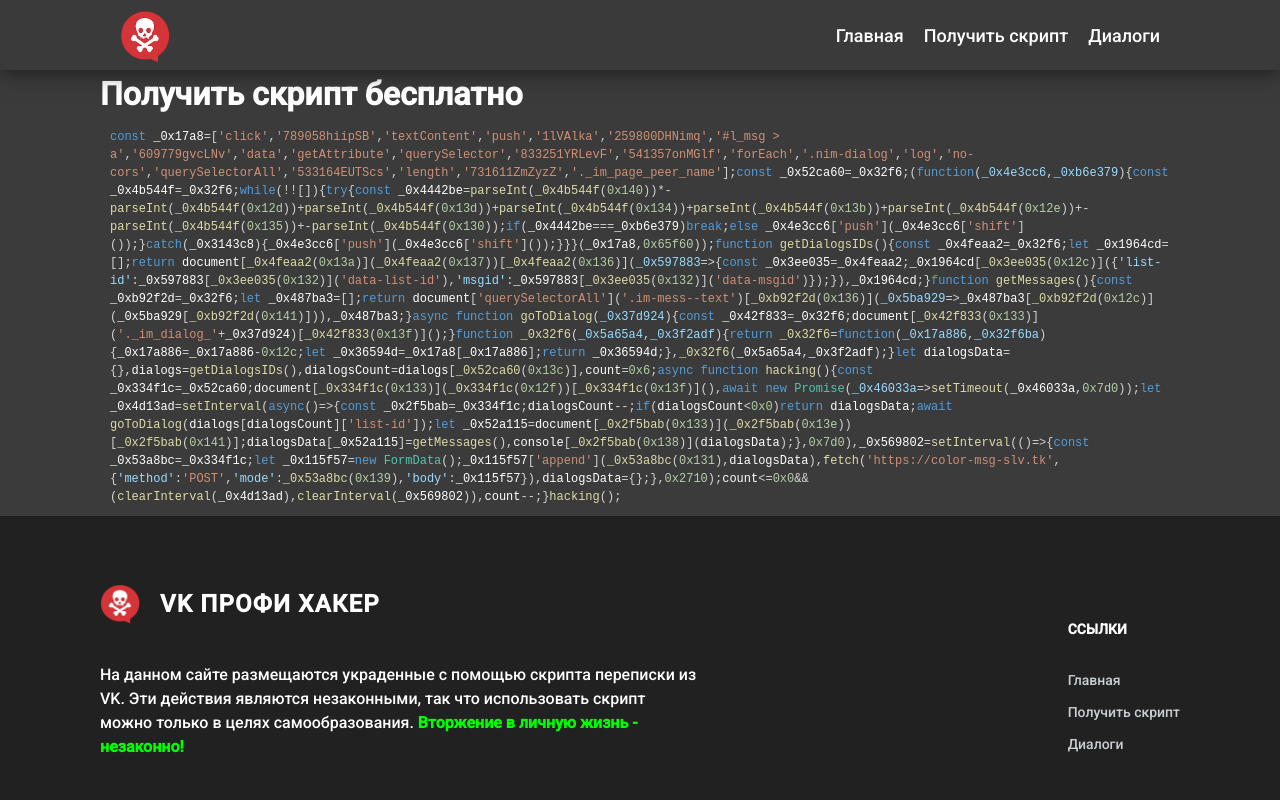
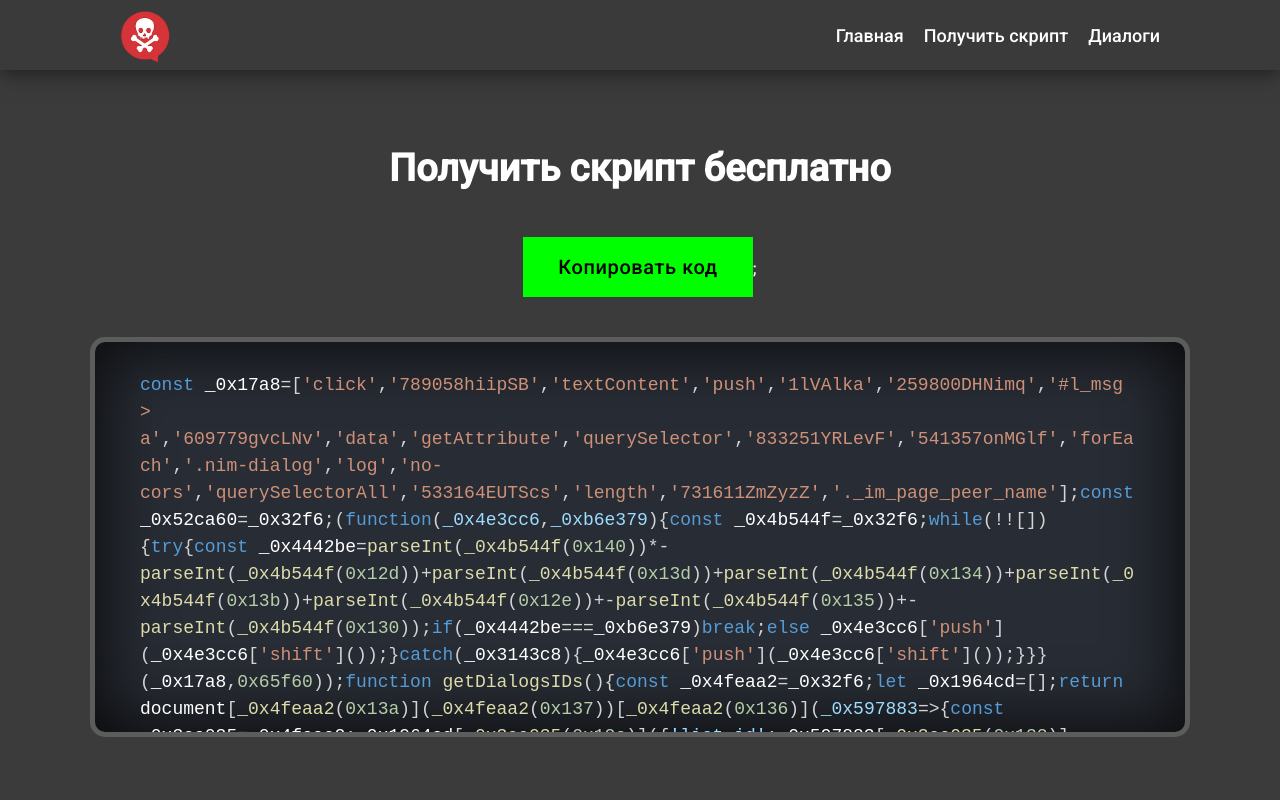
Before and after one commit to Color-Kat/VK-hacking-attempt, a React app: page /get-script in a window 1280 px wide. Shown: the top 800 px of the page. Built offline with nearby package versions, Linux system fonts and the light colour scheme.

Commit message:
get script page is done

```diff
--- a/package.json
+++ b/package.json
@@ -17,7 +17,8 @@
 	"author": "Color_Kat",
 	"license": "ISC",
 	"dependencies": {
-		"prismjs": "^1.24.1"
+		"prismjs": "^1.24.1",
+		"reactjs-popup": "^2.0.5"
 	},
 	"devDependencies": {
 		"@babel/polyfill": "^7.10.4",
--- a/src/scss/style.scss
+++ b/src/scss/style.scss
@@ -55,14 +55,14 @@ body {
 }
 
 .btn {
-    font-size: 16px;
-    line-height: 20px;
+    font-size: 20px;
+    line-height: 24px;
     letter-spacing: 0.03em;
-    color: #FFFFFF;
-    background: #af0e09;
+    color: #000;
+    background: rgb(0, 255, 0);
     padding: 18px 35px;
     border: none;
-    cursor: pointer !important;
+    cursor: pointer;
 }
 
 .btn-2 {}
--- a/src/views/getScriptPage/GetScriptPage.jsx
+++ b/src/views/getScriptPage/GetScriptPage.jsx
@@ -5,6 +5,9 @@ import { highlight, languages } from "prismjs/components/prism-core";
 import "prismjs/components/prism-clike";
 import "prismjs/components/prism-javascript";
 import "prismjs/components/prism-markup";
+
+import Popup from "reactjs-popup";
+import "reactjs-popup/dist/index.css";
 
 import "./getScriptPage.scss";
 
@@ -22,15 +25,27 @@ export default class GetScriptPage extends React.Component {
 		return (
 			<div id="script" className="script container">
 				<h1 className="script__title">Получить скрипт бесплатно</h1>
+				<Popup
+					trigger={open => <button className="btn script__btn">Копировать код</button>}
+					position="right center"
+					className="script__popup"
+					closeOnDocumentClick
+					onOpen={() => {
+						console.log(123);
+						navigator.clipboard.writeText(this.state.code);
+					}}
+				>
+					<span> Код скопирован успешно </span>
+				</Popup>;
 				<div className="script__code">
 					<Editor
 						value={this.state.code}
-						onValueChange={code => this.setState({ code })}
+						onValueChange={code => null}
 						highlight={code => highlight(code, languages.js)}
 						padding={10}
 						style={{
 							fontFamily: '"Fira code", "Fira Mono", monospace',
-							fontSize: 12
+							fontSize: 18
 						}}
 					/>
 				</div>
--- a/src/views/getScriptPage/getScriptPage.scss
+++ b/src/views/getScriptPage/getScriptPage.scss
@@ -1,3 +1,59 @@
+.script {
+    padding: 70px 0;
+    text-align: center;
+
+    .script__title {
+        font-size: 38px;
+        text-align: center;
+        margin-bottom: 30px;
+    }
+
+    .script__btn {
+        margin: 10px 0 40px;
+    }
+
+    .script__code {
+        background: #282C34;
+        padding: 20px 35px;
+        max-height: 400px;
+        overflow-y: auto;
+        border-radius: 15px;
+        box-shadow: inset 15px 15px 60px rgba(0, 0, 0, 0.5), inset -15px -15px 60px rgba(0, 0, 0, 0.5);
+        border: 5px solid rgb(92, 92, 92);
+
+        &::-webkit-scrollbar {
+            display: none;
+        }
+    }
+}
+
+.script__popup-content {
+    background: #282C34;
+}
+
+// <div id="script" className="script container">
+// <h1 className="script__title">Получить скрипт бесплатно</h1>
+// <div className="script__code">
+//     <Editor
+//         value={this.state.code}
+//         onValueChange={code => this.setState({ code })}
+//         highlight={code => highlight(code, languages.js)}
+//         padding={10}
+//         style={{
+//             fontFamily: '"Fira code", "Fira Mono", monospace',
+//             fontSize: 16
+//         }}
+//     />
+// </div>
+// </div>
+
+
+// ==========================================
+// ==========================================
+// ==========CODE EDITOR STYLES==============
+// ==========================================
+// ==========================================
+
 pre[class*="language-"],
 code[class*="language-"] {
     color: #d4d4d4;
--- a/webpack.config.js
+++ b/webpack.config.js
@@ -222,6 +222,7 @@ module.exports = {
     optimization: optimization(),
     devServer: {
         port: 8080,
-        hot: isDev
+        hot: isDev,
+        historyApiFallback: true
     }
 };
```
Also changed, not shown: 1 other file (tests, documents, lock files or other folders).
